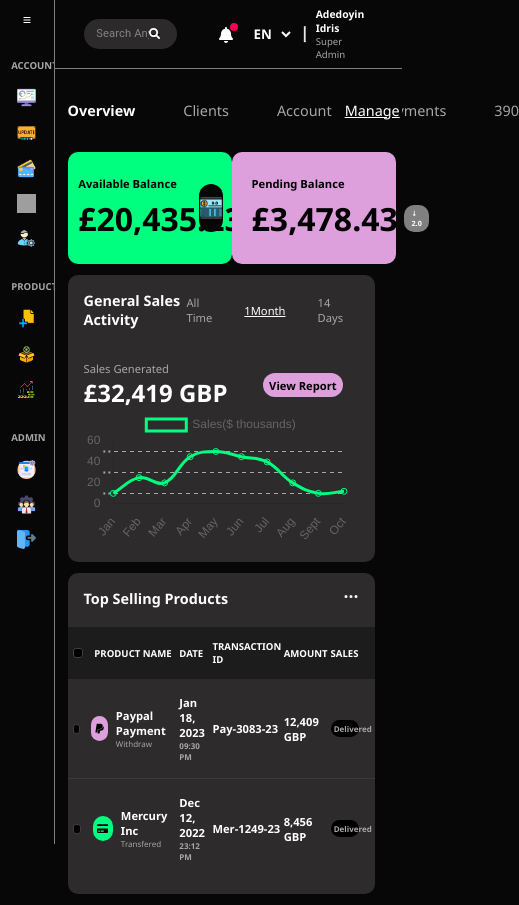
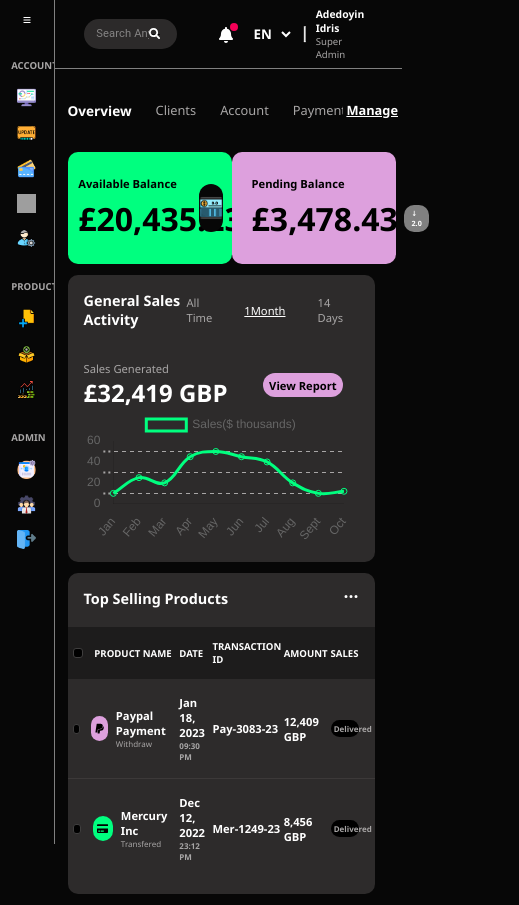
Before and after one commit to DevAdedoyin/monify, a React (Create React App) app: page / in a window 390 px wide. Shown: the whole page, 519 px wide, since content can reach past the window. Built offline with nearby package versions, Linux system fonts and the light colour scheme; grey boxes are pictures that could not be loaded.

Commit message:
#Responsiveness:::> Desktop: Dashboard Tabs Component Adjusted

```diff
--- a/src/components/TabsComponent.module.css
+++ b/src/components/TabsComponent.module.css
@@ -32,3 +32,21 @@
     font-size: var(--medium-font);
     text-decoration: underline;
 }
+
+
+@media (max-width: 700px) {
+    .tab0 {
+        font-size: 0.85rem;
+        margin-right: 1.5rem;
+    }
+
+    .tabs {
+        font-size: 0.8rem;
+        margin-right: 1.5rem;
+    }
+
+    .manageTxt {
+        font-size: 0.8rem;
+        font-weight: 700;
+    }
+}
```
